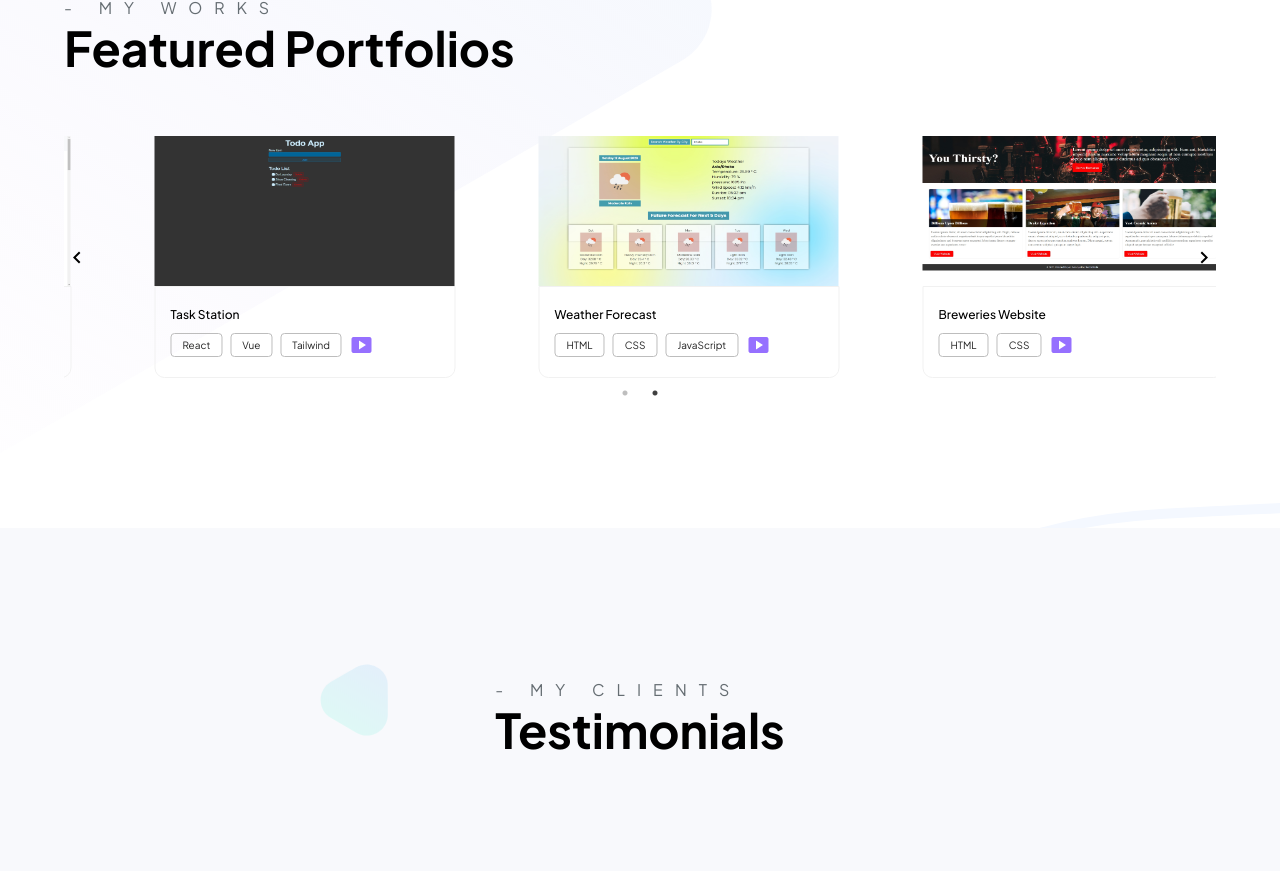
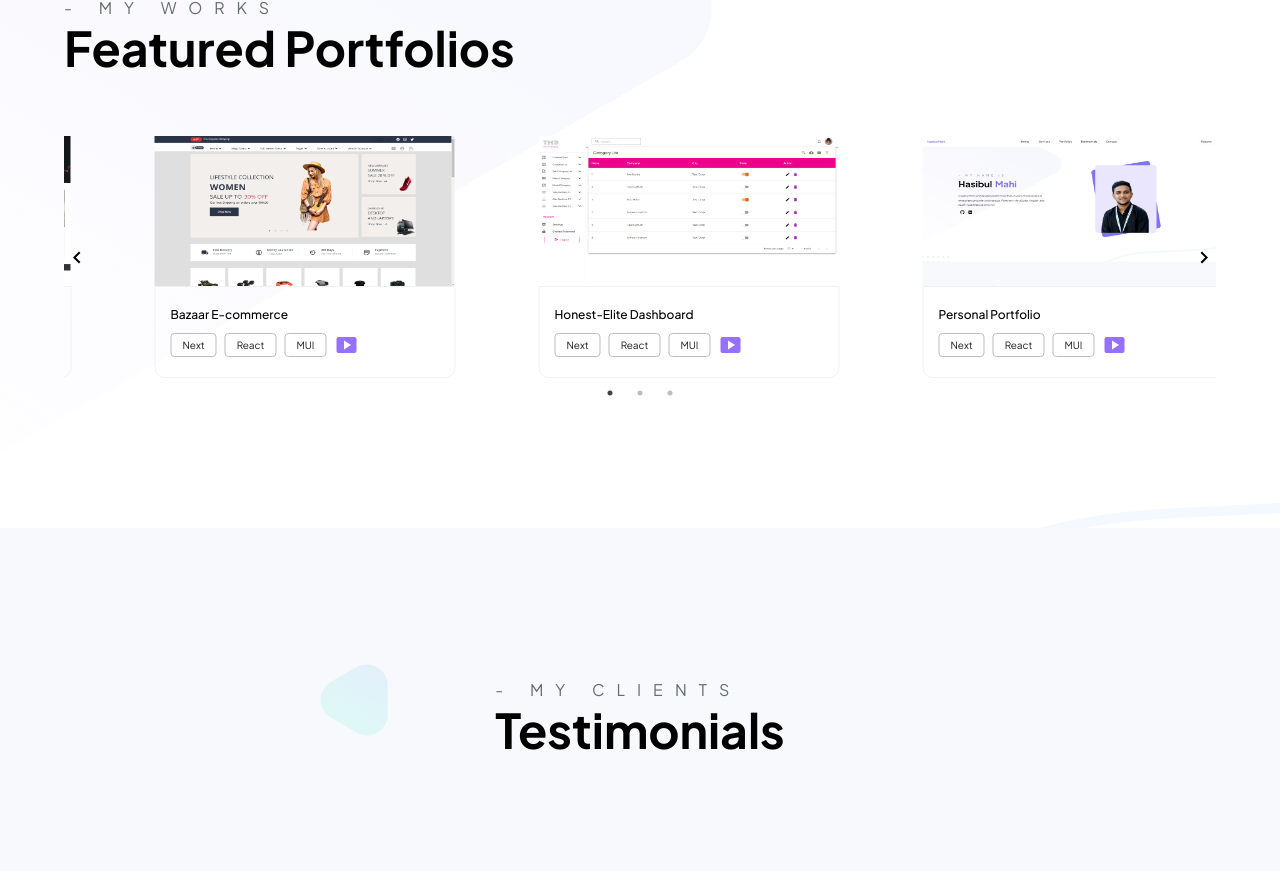
Before and after one commit to hasibulmahi/personal-portfolio, a Next.js app: page / in a window 1280 px wide. Shown: the part 1579-2450 px from the top of the page. Built offline with nearby package versions, Linux system fonts and the light colour scheme.

Commit message:
portfolio added

```diff
--- a/components/portfolios/portfolio-seeds.js
+++ b/components/portfolios/portfolio-seeds.js
@@ -1,4 +1,11 @@
 export const portfolios = [
+  {
+    image: "/folio-7.png",
+    title: "Bazaar E-commerce",
+    description: `Hello demo lorem ipsum`,
+    tags: ["Next", "React", "MUI"],
+    link: "https://bazaar-ecommerce-dev.vercel.app/",
+  },
   {
     image: "/folio-6.png",
     title: "Honest-Elite Dashboard",
```
Also changed, not shown: public/folio-7.png (added).
